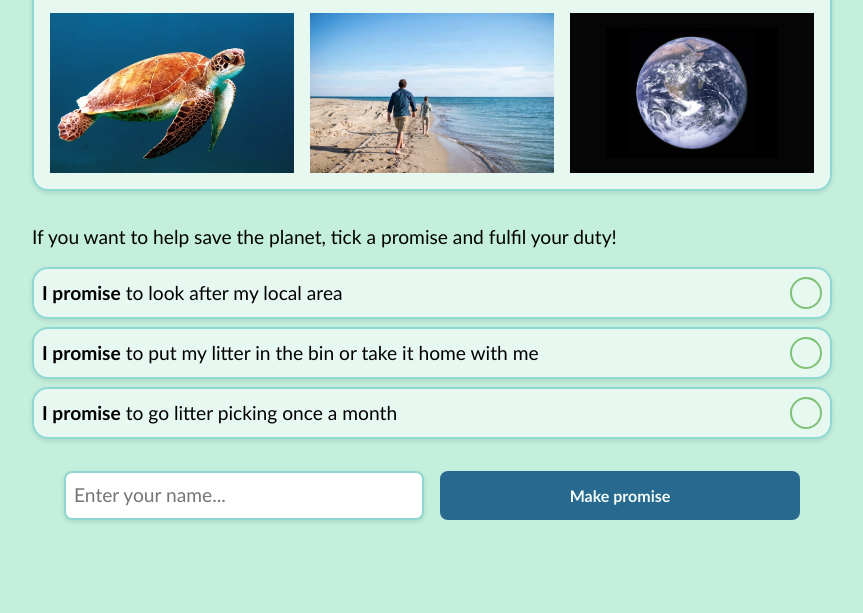
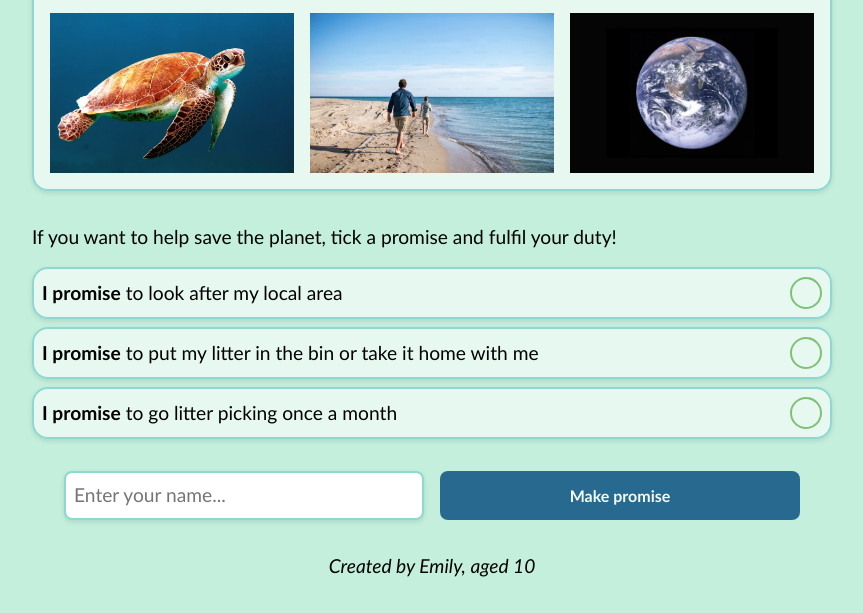
Before and after one commit to benbacardi/myplasticpromise.co.uk, a plain HTML site: page index.html in a window 1280 px wide. Shown: the part 247-860 px from the top of the page, without its empty margins (208-1071 px from the left). Before the commit the page ends 800 px from the top, so only its background shows below. Drawn offline with nearby package versions, Linux system fonts and the light colour scheme.

Commit message:
Add created by

```diff
--- a/css/style.css
+++ b/css/style.css
@@ -157,3 +157,10 @@ h2 {
     }
 
 }
+
+.footer {
+    margin-top: 2rem;
+    text-align: center;
+    font-size: 1.2rem;
+    font-style: italic;
+}
--- a/index.html
+++ b/index.html
@@ -79,6 +79,10 @@
 
         </div>
 
+        <div class="footer">
+            Created by Emily, aged 10
+        </div>
+
     </div>
 
 </body>
```
